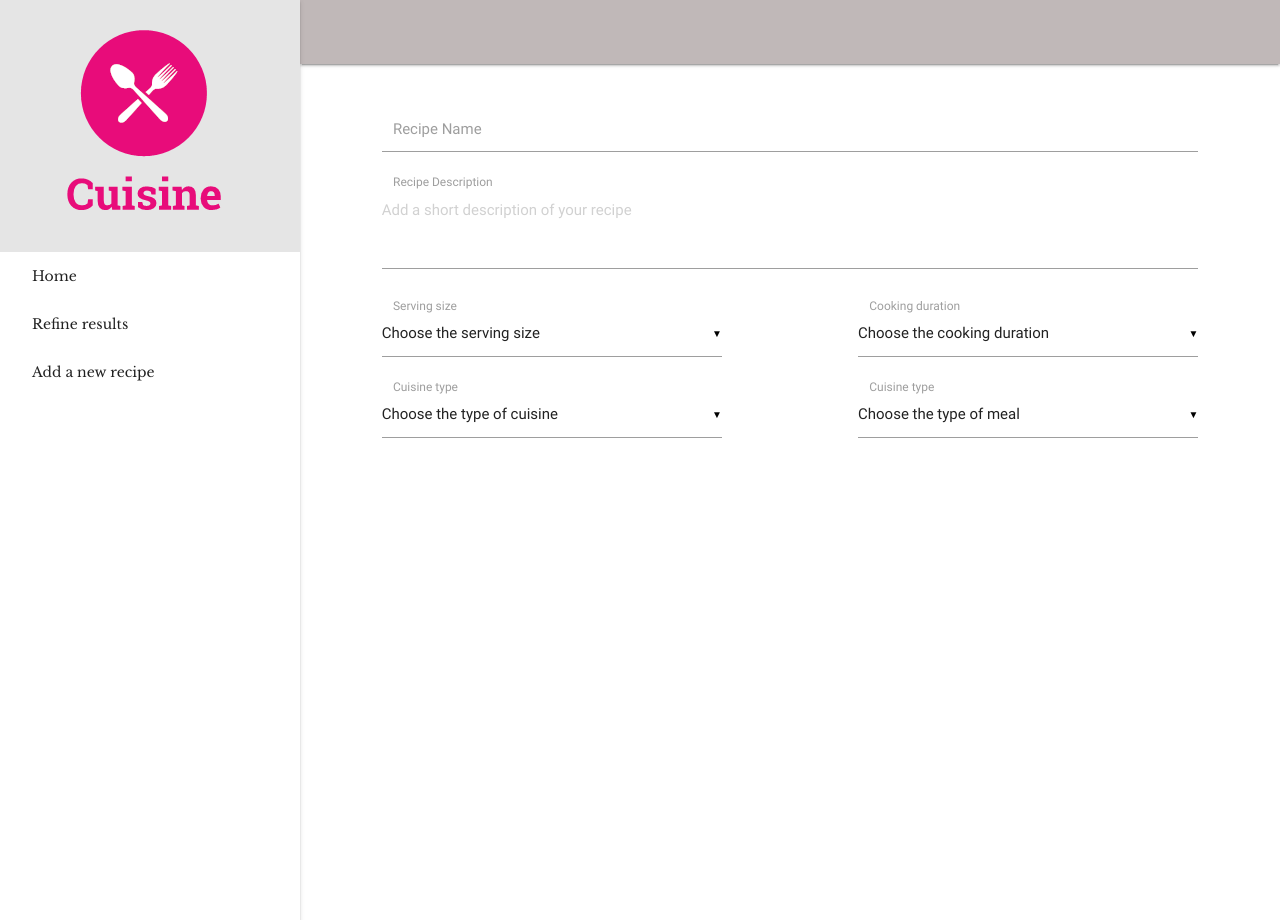
After one commit to Code-Institute-Submissions/Cuisine, a Flask app: page /add_recipe in a window 1280 px wide. The commit adds this page. Run offline with Flask 2, Linux system fonts and the light colour scheme; data that the repository does not hold is empty; some libraries are stand-ins or nearby versions.

Commit message:
Add recipe functionality added
an app.py the abiliity to add a recipe has been developped (not done yet, needs to account for ingedients and instructions). Also addtask.html was added and displays options in select menus. Need to still add for instructions and ingredients

```diff
--- a/app.py
+++ b/app.py
@@ -4,11 +4,18 @@ from flask_pymongo import PyMongo
 from bson.objectid import ObjectId
 
 
+
+
+
 app = Flask(__name__)
 app.config["MONGO_DBNAME"] = 'recipesdb'
 app.config["MONGO_URI"] = 'mongodb://admin-1:family_recipes1@ds125125.mlab.com:25125/recipesdb'
 
+
+
 mongo = PyMongo(app)
+
+
 
 @app.route('/')
 @app.route('/get_recipes')
@@ -21,6 +28,20 @@ def recipe(recipe_id):
     the_recipe = mongo.db.recipes.find_one({"_id": ObjectId(recipe_id)})
     return render_template("recipe.html", recipe=the_recipe )
 
+@app.route('/add_recipe')
+def add_recipe():
+    return render_template('addrecipe.html',
+    serves=mongo.db.serves.find(),
+    cooking_duration=mongo.db.cooking_duration.find(),
+    cuisine_type=mongo.db.cuisine_type.find(),
+    meal_type=mongo.db.meal_type.find())
+
+@app.route('/insert_recipe', methods=['POST'])
+def insert_recipe():
+    recipes =  mongo.db.recipes
+    recipes.insert_one(request.form.to_dict())
+    return redirect(url_for('get_recipes'))
+
 
 
 if __name__ == '__main__':
--- a/static/css/main.css
+++ b/static/css/main.css
@@ -69,6 +69,11 @@ nav {
     display: inline;
 }
 
+/* add recipe */
+
+.add-recipe {
+    margin: 27px 0px;
+}
 
 
 
--- /dev/null
+++ b/templates/addrecipe.html
@@ -0,0 +1,80 @@
+{% extends 'base.html'%} {% block content %}
+<div class="row">
+    <form class="col s10 offset-s1 add-recipe" action="{{ url_for('insert_recipe') }}" method="POST">
+
+
+
+        <div class="input-field col s12">
+            <input id="recipe_name" type="text" class="validate">
+            <label for="recipe_name">Recipe Name</label>
+        </div>
+
+
+
+
+        <div class="input-field col s12">
+            <textarea placeholder="Add a short description of your recipe" id="recipe_description" name="recipe_description" class="materialize-textarea"></textarea>
+            <label for="textarea1">Recipe Description</label>
+        </div>
+
+        <div class="input-field col s5">
+            <select>
+                <option value="" disabled selected>Choose the serving size</option>
+                {% for size in serves %}
+                    <option value="{{size.serves}}">{{size.serves}}</option>
+                {% endfor %}
+
+            </select>
+            <label>Serving size</label>
+        </div>
+
+        <div class="col s2"></div>
+
+        <div class="input-field col s5">
+            <select>
+                <option value="" disabled selected>Choose the cooking duration</option>
+                {% for dur in cooking_duration %}
+                    <option value="{{dur.cooking_duration}}">{{dur.cooking_duration}}</option>
+                {% endfor %}
+
+            </select>
+            <label>Cooking duration</label>
+        </div>
+
+        <div class="input-field col s5">
+            <select>
+                <option value="" disabled selected>Choose the type of cuisine</option>
+                {% for type in cuisine_type %}
+                    <option value="{{type.cuisine_type}}">{{type.cuisine_type}}</option>
+                {% endfor %}
+
+            </select>
+            <label>Cuisine type</label>
+        </div>
+
+        <div class="col s2"></div>
+
+        <div class="input-field col s5">
+            <select>
+                <option value="" disabled selected>Choose the type of meal</option>
+                {% for meal in meal_type %}
+                    <option value="{{meal.meal_type}}">{{meal.meal_type}}</option>
+                {% endfor %}
+
+            </select>
+            <label>Cuisine type</label>
+        </div>
+
+
+
+
+
+
+
+    </form>
+</div>
+
+
+
+
+{% endblock %}
--- a/templates/base.html
+++ b/templates/base.html
@@ -30,7 +30,8 @@
                 </ul>
             </li>
 
-            <li><a href="#!">Add a new recipe </a></li>
+            <li><a href="{{url_for('add_recipe')}}">Add a new recipe </a></li>
+
         </ul>
         <a href="#" data-activates="slide-out" class="button-collapse"><i class="material-icons">menu</i></a>
         <span id="logo-image-smaller">
@@ -53,6 +54,7 @@
     $(document).ready(function() {
         $(".button-collapse").sideNav();
         $('.parallax').parallax();
+        $('select').material_select();
     });
 </script>
 
--- a/templates/index.html
+++ b/templates/index.html
@@ -18,6 +18,7 @@
             <p>Meal:
                 <p class="recipe">{{recipe.meal_type.capitalize()}}</p>
             </p>
+            <div>{{recipe.recipe_photo}}</div>
             <a href="{{url_for('recipe', recipe_id=recipe._id)}}" class="waves-effect waves-light btn btn_small">Recipe</a>
         </div>
     </div>
--- a/templates/recipe.html
+++ b/templates/recipe.html
@@ -3,7 +3,7 @@
 <div class="row">
 
     <div class="recipe-info">
-        <h2 name="recipe_name" id="recipe_name" >{{ recipe.recipe_name }}</h2>
+        <h2 name="recipe_name" id="recipe_name">{{ recipe.recipe_name }}</h2>
 
 
 
@@ -11,7 +11,6 @@
 </div>
 <div class="row">
     <div class="recipe-ingredients">
-
 
     </div>
 </div>
```
